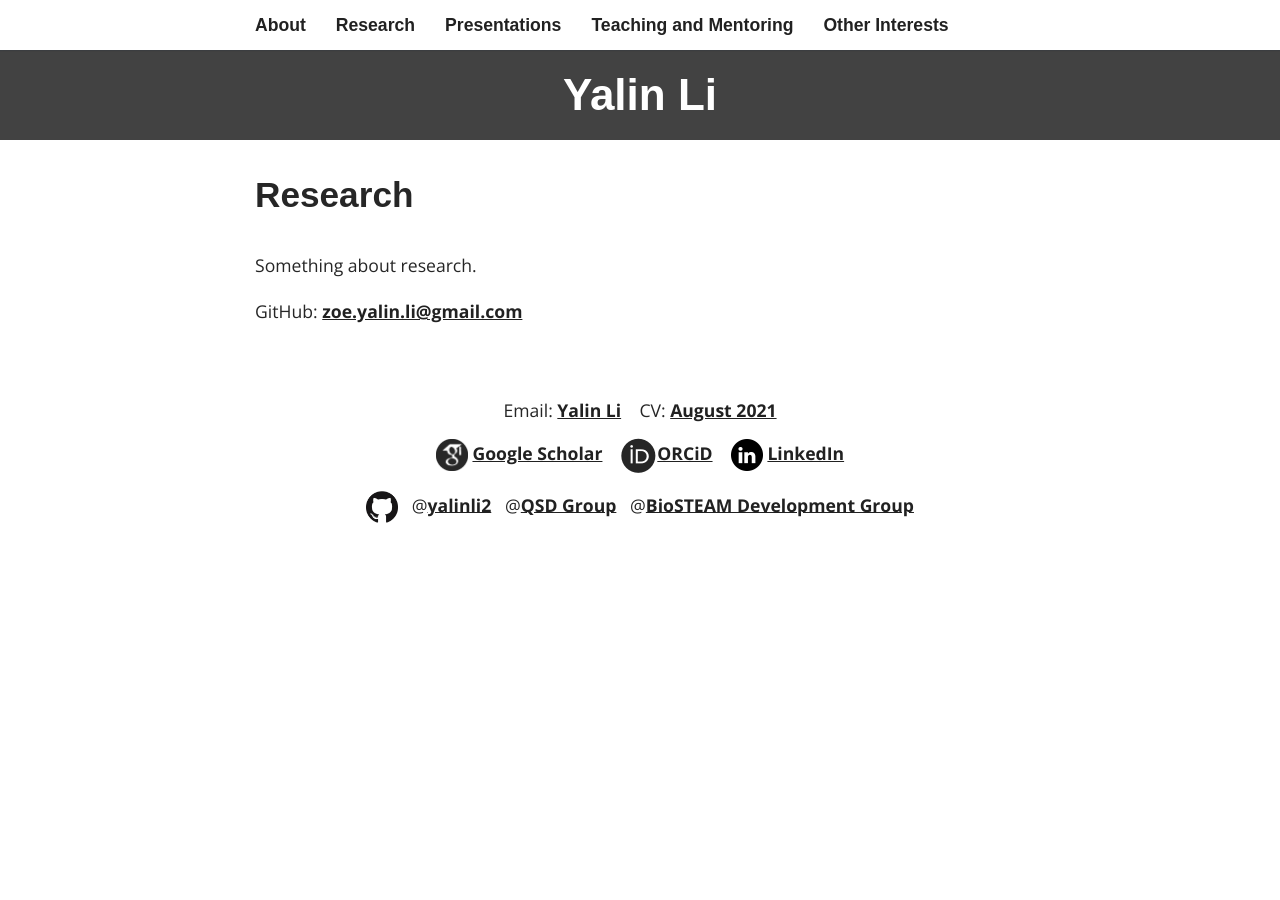
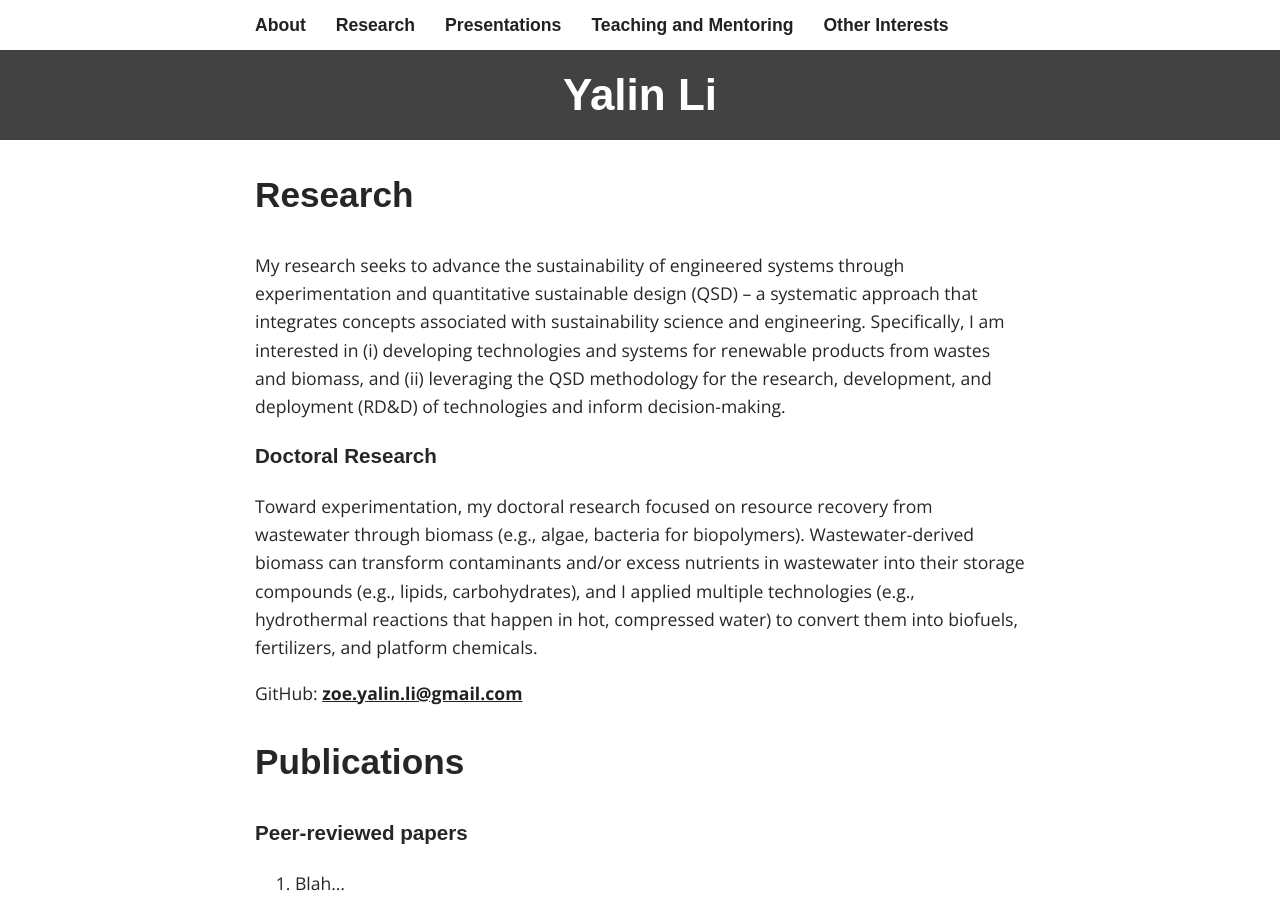
Before and after one commit to yalinli2/webpage, a Jekyll site: the page built from _pages/2_research.md, in a window 1280 px wide and 900 px high. Built offline with Jekyll 4.4.1, drawn with Linux system fonts in a browser that asks for light colours; some web fonts are replaced; some of the changed text lies outside the part shown.

Commit message:
finish About page, update Research page

```diff
--- a/_pages/2_research.md
+++ b/_pages/2_research.md
@@ -4,6 +4,39 @@ title: Research
 permalink: /research/
 ---
 
-Something about research.
+My research seeks to advance the sustainability of engineered systems through experimentation and quantitative sustainable design (QSD) – a systematic approach that integrates concepts associated with sustainability science and engineering. Specifically, I am interested in (i) developing technologies and systems for renewable products from wastes and biomass, and (ii) leveraging the QSD methodology for the research, development, and deployment (RD&D) of technologies and inform decision-making.
+
+### Doctoral Research
+
+Toward experimentation, my doctoral research focused on resource recovery from wastewater through biomass (e.g., algae, bacteria for biopolymers). Wastewater-derived biomass can transform contaminants and/or excess nutrients in wastewater into their storage compounds (e.g., lipids, carbohydrates), and I applied multiple technologies (e.g., hydrothermal reactions that happen in hot, compressed water) to convert them into biofuels, fertilizers, and platform chemicals.
+
+
+
 
 GitHub: [zoe.yalin.li@gmail.com](mailto:zoe.yalin.li@gmail.com)
+
+
+
+## Publications
+
+
+### Peer-reviewed papers
+
+
+1. Blah...
+
+1. Blah...
+
+
+### Submitted manuscripts
+
+1. Blah...
+
+1. Blah...
+
+
+### Work in progress
+
+1. Blah...
+
+1. Blah...
```
Also changed, not shown: _pages/1_about.md (+4 -6 lines).
